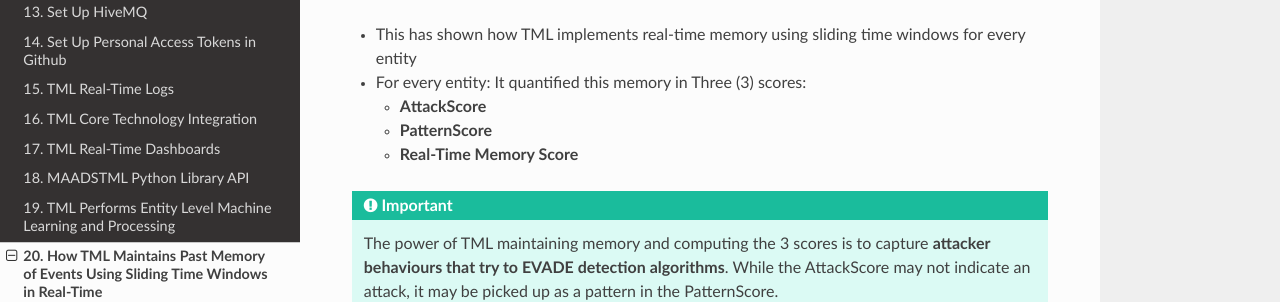
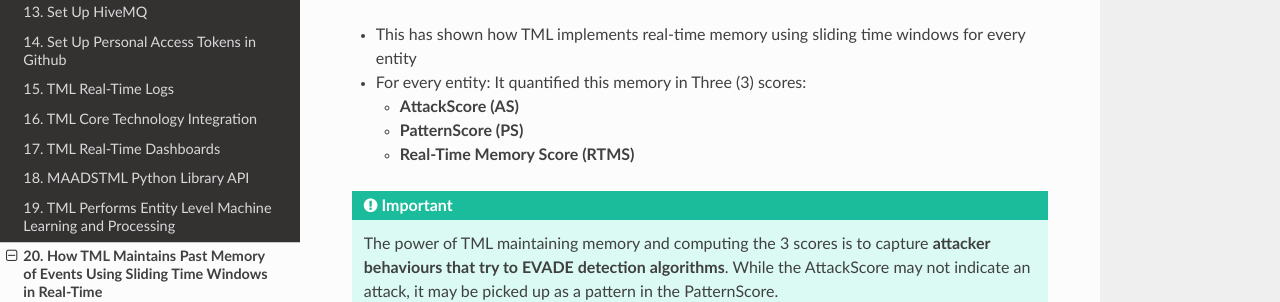
Before and after one commit to smaurice101/readthedocs, a Sphinx documentation site: the page built from docs/source/rtms.rst, in a window 1280 px wide and 900 px high, scrolled down 6048 px. Shown: the part 161-463 px from the top of the window. Built offline with Sphinx 7.4.7 and the Read the Docs theme 3.1.0, drawn with Linux system fonts in a browser that asks for light colours.

Commit message:
Update rtms.rst

```diff
--- a/docs/source/rtms.rst
+++ b/docs/source/rtms.rst
@@ -266,9 +266,9 @@ Summary
 
 * For every entity: It quantified this memory in Three (3) scores:
 
-  * **AttackScore**
-  * **PatternScore**
-  * **Real-Time Memory Score**
+  * **AttackScore (AS)**
+  * **PatternScore (PS)**
+  * **Real-Time Memory Score (RTMS)**
 
 .. important::
    The power of TML maintaining memory and computing the 3 scores is to capture **attacker behaviours that try to EVADE detection algorithms**.  While the AttackScore may not indicate an attack, it may be picked up as a pattern in the PatternScore.
```
